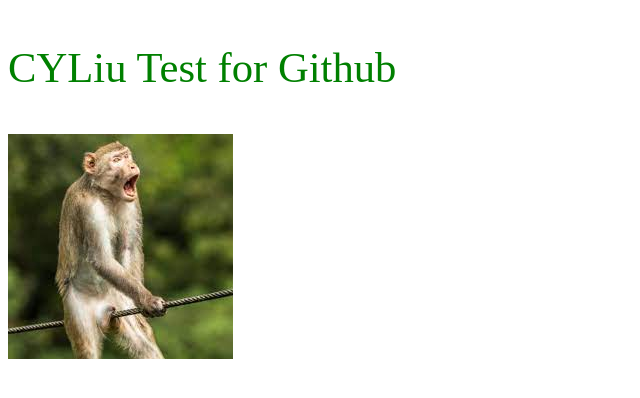
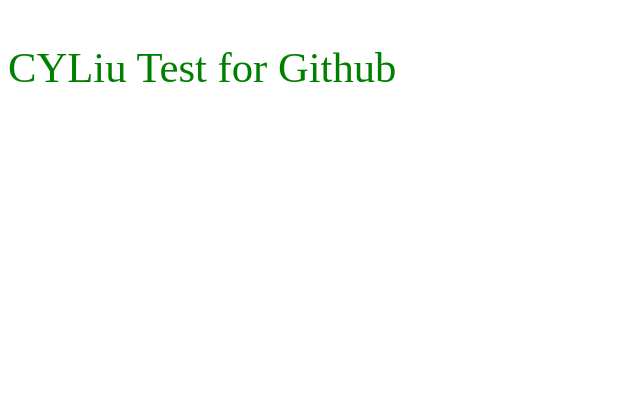
Before and after one commit to Disneyso/90918119, a plain HTML site: page index.html in a window 1280 px wide. Shown: the whole page, without its empty margins (0-640 px from the left). Drawn offline with Linux system fonts and the light colour scheme.

Commit message:
Update index.html
1

```diff
--- a/index.html
+++ b/index.html
@@ -7,6 +7,5 @@
 
 <body>
     <p style="color:green; font-size:32pt">CYLiu Test for Github</p>
-    <img src="GG.jpg">
 </body>
 </html>
```
